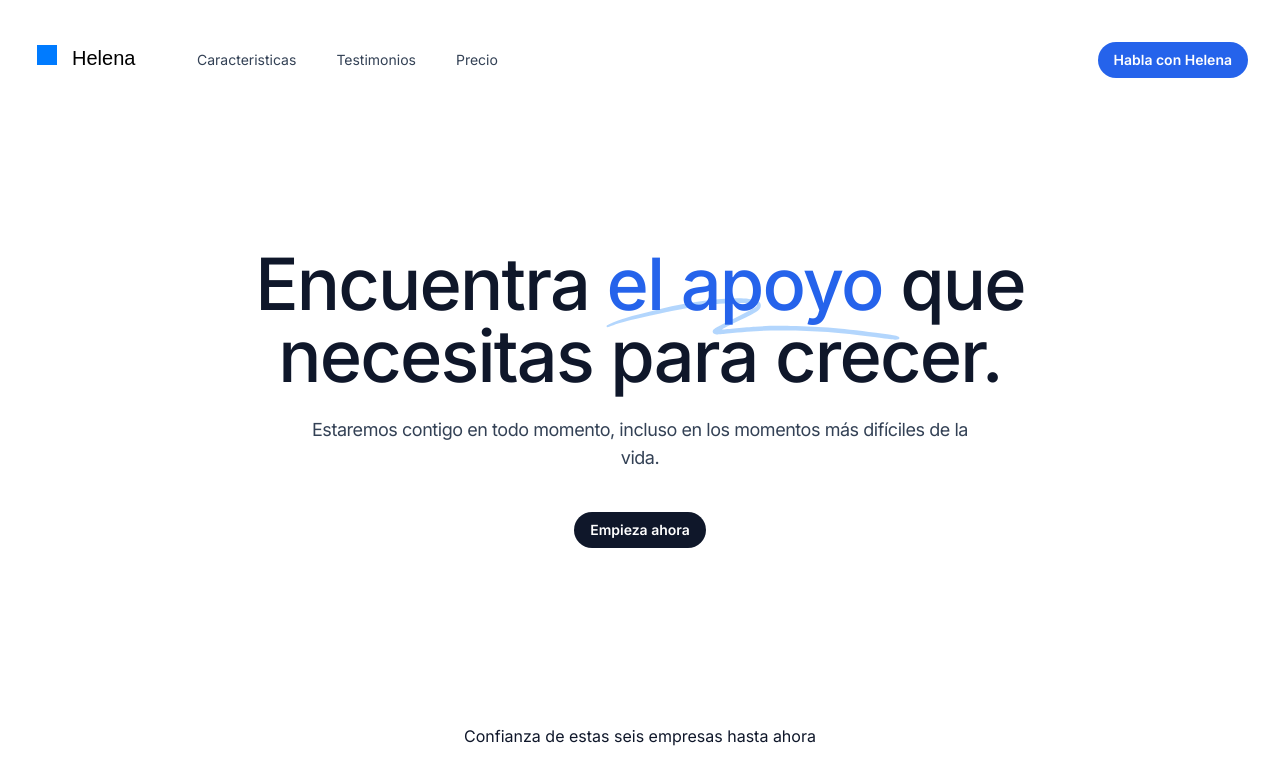
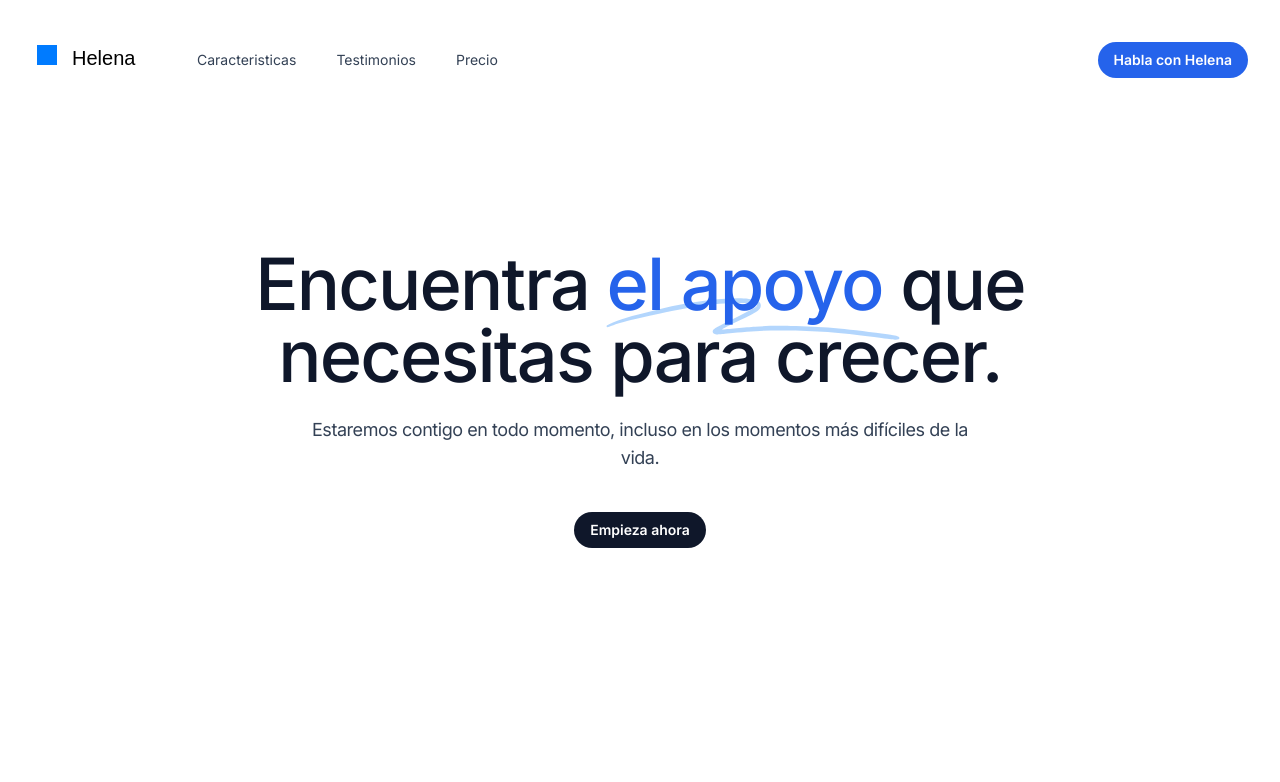
Before and after one commit to joseluistello/helena-front, a Next.js app: page / in a window 1280 px wide. Shown: the top 782 px of the page. Built offline with nearby package versions, Linux system fonts and the light colour scheme.

Commit message:
newfront

```diff
--- a/src/components/Hero.tsx
+++ b/src/components/Hero.tsx
@@ -24,7 +24,7 @@ Estaremos contigo en todo momento, incluso en los momentos más difíciles de la
     <a className="group inline-flex items-center justify-center rounded-full py-2 px-4 text-sm font-semibold focus:outline-none focus-visible:outline-2 focus-visible:outline-offset-2 bg-slate-900 text-white hover:bg-slate-700 hover:text-slate-100 active:bg-slate-800 active:text-slate-300 focus-visible:outline-slate-900" target="_blank" href="https://t.me/helena_gpt_bot">Empieza ahora</a>
   </div>
   <div className="mt-36 lg:mt-44">
-    <p className="font-display text-base text-slate-900">Confianza de estas seis empresas hasta ahora</p>
+    <p className="font-display text-base text-slate-900"></p>
     <ul role="list" className="mt-8 flex items-center justify-center gap-x-8 sm:flex-col sm:gap-x-0 sm:gap-y-10 xl:flex-row xl:gap-x-12 xl:gap-y-0"/>
   </div>
 </div>
```
